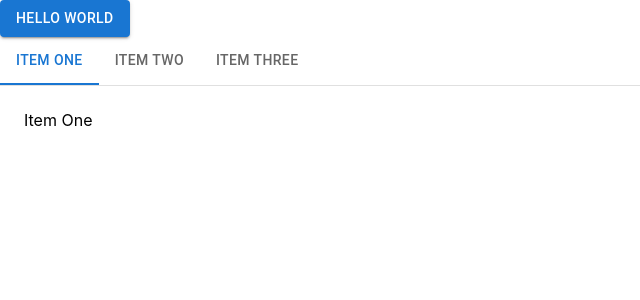
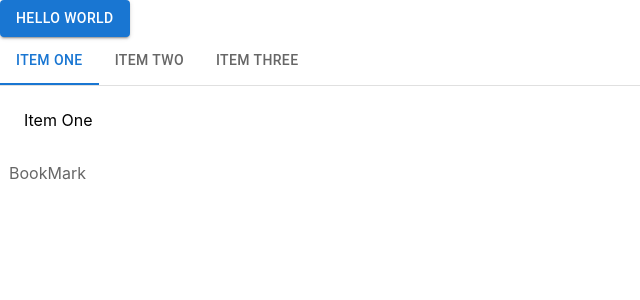
Before and after one commit to ajittupe2548/react-practice, a React (Create React App) app: page / in a window 1280 px wide. Shown: the top 300 px of the page, without its empty margins (0-640 px from the left). Built offline with nearby package versions, Linux system fonts and the light colour scheme.

Commit message:
Simple checkbox

```diff
--- a/src/App.js
+++ b/src/App.js
@@ -1,12 +1,14 @@
 import './App.css';
 import Button from './ButtonUsage';
 import BasicTabs from './BasicTabs';
+import IconCheckboxes from './IconCheckboxes';
 
 function App() {
   return (
     <div className="App">
       <Button />
       <BasicTabs />
+      <IconCheckboxes />
     </div>
   );
 }
--- a/src/ButtonUsage.js
+++ b/src/ButtonUsage.js
@@ -2,5 +2,5 @@ import * as React from 'react';
 import Button from '@mui/material/Button';
 
 export default function ButtonUsage() {
-    return <Button variant="contained">Hello world</Button>;
+    return <Button variant="contained" className="ajit">Hello world</Button>;
 }
--- /dev/null
+++ b/src/IconCheckboxes.js
@@ -0,0 +1,19 @@
+import * as React from 'react';
+import Checkbox from '@mui/material/Checkbox';
+
+const label = { inputProps: { 'aria-label': 'Checkbox demo' } };
+
+const BookmarkBorderIcon = () => <p>BookMark</p>
+const BookmarkIcon = () => <p>Selected</p>
+
+export default function IconCheckboxes() {
+    return (
+        <div>
+            <Checkbox
+                {...label}
+                icon={<BookmarkBorderIcon />}
+                checkedIcon={<BookmarkIcon />}
+            />
+        </div>
+    );
+}
```
